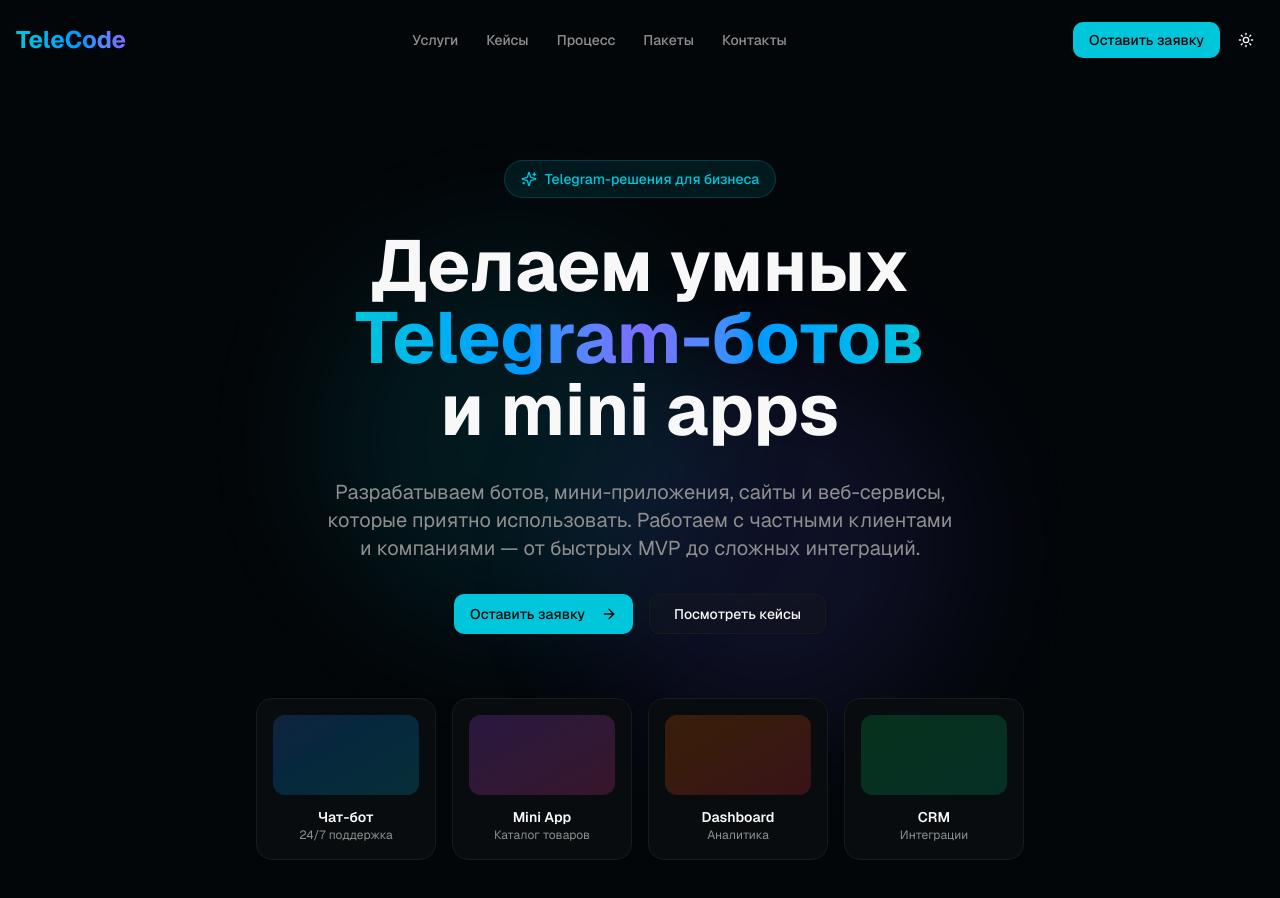
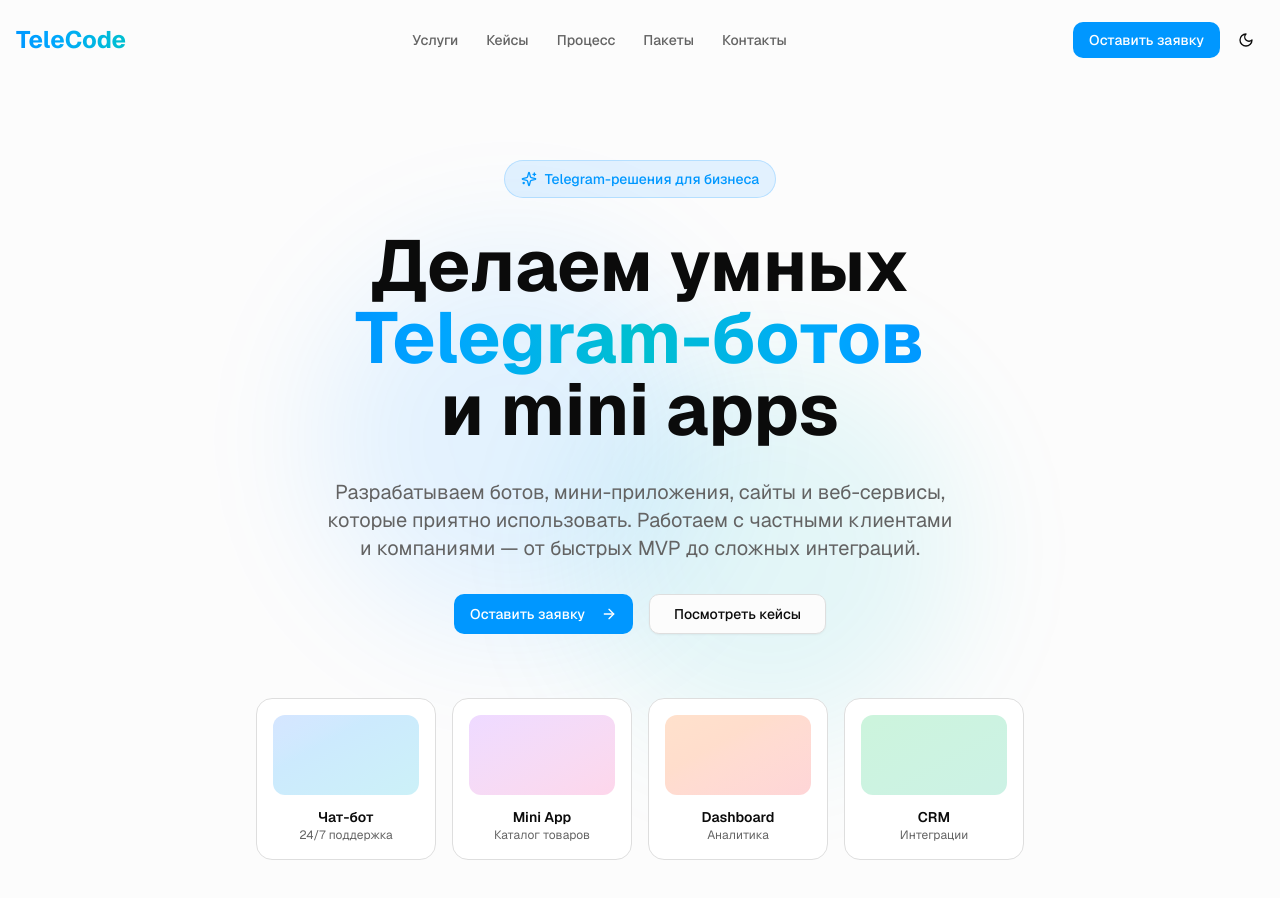
Before and after one commit to actionartem/TeleCode, a Next.js app: page / in a window 1280 px wide. Shown: the top 898 px of the page. Built offline with nearby package versions, Linux system fonts and the light colour scheme.

Commit message:
Set light theme as default

```diff
--- a/components/theme-provider.tsx
+++ b/components/theme-provider.tsx
@@ -16,16 +16,13 @@ type ThemeContextType = {
 const ThemeContext = React.createContext<ThemeContextType | undefined>(undefined)
 
 export function ThemeProvider({ children }: ThemeProviderProps) {
-  const [theme, setTheme] = React.useState<Theme>('dark')
+  const [theme, setTheme] = React.useState<Theme>('light')
 
   React.useEffect(() => {
     const savedTheme = localStorage.getItem('theme') as Theme | null
-    if (savedTheme) {
-      setTheme(savedTheme)
-      document.documentElement.classList.toggle('dark', savedTheme === 'dark')
-    } else {
-      document.documentElement.classList.add('dark')
-    }
+    const initialTheme = savedTheme ?? 'light'
+    setTheme(initialTheme)
+    document.documentElement.classList.toggle('dark', initialTheme === 'dark')
   }, [])
 
   const toggleTheme = React.useCallback(() => {
```
